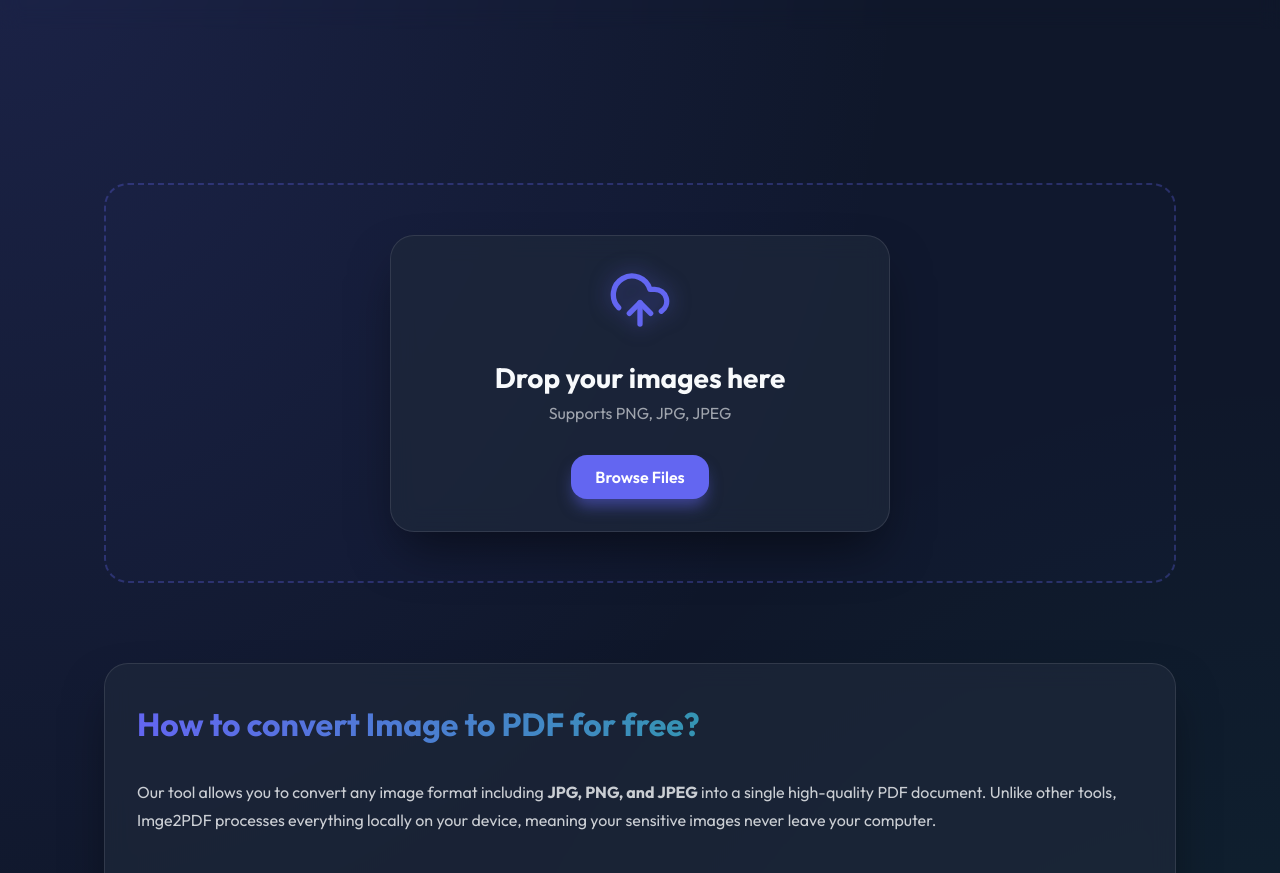
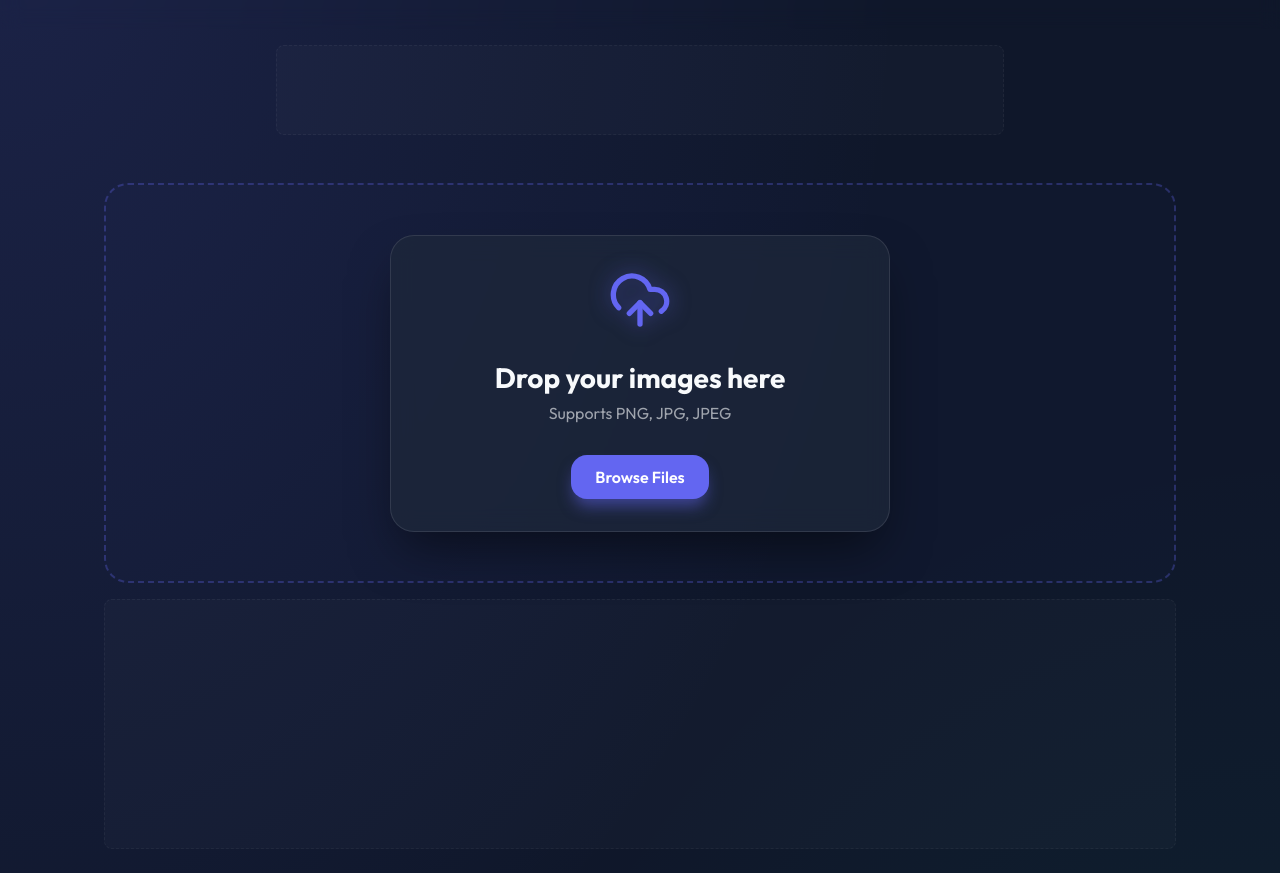
Before and after one commit to jahee24/image-to-pdf, a website built with Vite: page index.html in a window 1280 px wide. Shown: the part 79-952 px from the top of the page. Built offline with nearby package versions, Linux system fonts and the light colour scheme.

Commit message:
style: add subtle placeholders for ad units to prevent layout collapse

```diff
--- a/style.css
+++ b/style.css
@@ -384,17 +384,28 @@ body.dark .ad-placeholder {
     color: rgba(255, 255, 255, 0.4);
 }
 
-.top-ad .ad-placeholder {
+.top-ad {
     width: 728px;
     height: 90px;
+    background: rgba(255, 255, 255, 0.02);
+    border: 1px dashed rgba(255, 255, 255, 0.05);
+    border-radius: 8px;
 }
 
-.bottom-ad .ad-placeholder {
+.bottom-ad {
     width: 100%;
-    height: 250px;
+    min-height: 250px;
+    background: rgba(255, 255, 255, 0.02);
+    border: 1px dashed rgba(255, 255, 255, 0.05);
+    border-radius: 8px;
 }
 
-/* SEO Content */
+@media (max-width: 768px) {
+    .top-ad {
+        width: 100%;
+        height: 100px;
+    }
+}
 .seo-content {
     margin-top: 4rem;
     line-height: 1.8;
```
